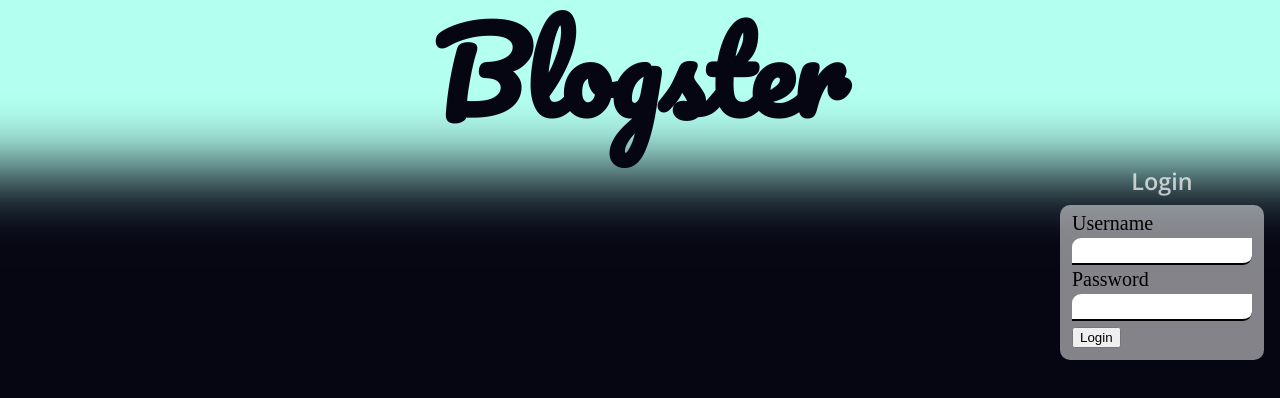
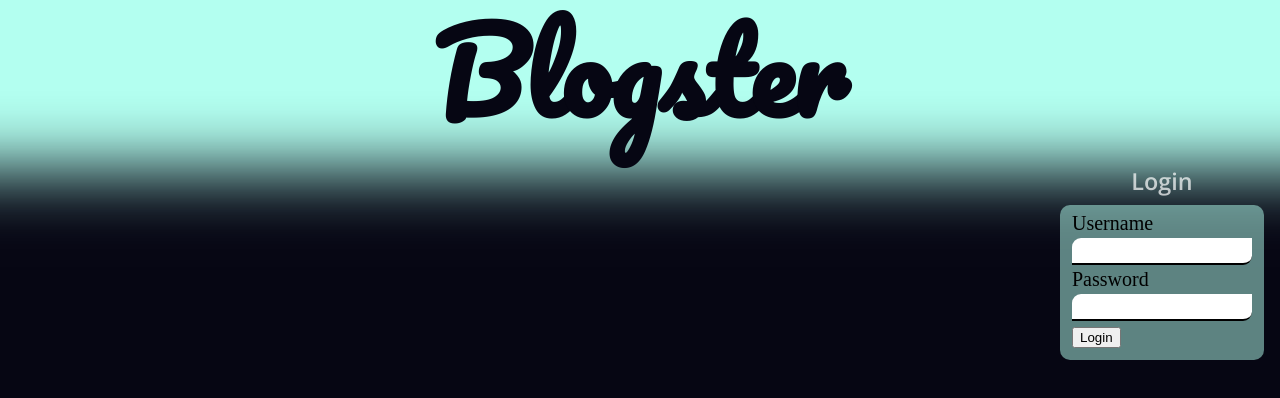
Before and after one commit to JoonasMV/Blogster, a React (Create React App) app in the folder client/: page / in a window 1280 px wide. Shown: the top 398 px of the page. Built offline with nearby package versions, Linux system fonts and the light colour scheme; no server answers.

Commit message:
Added user useState

```diff
--- a/client/src/App.js
+++ b/client/src/App.js
@@ -4,6 +4,7 @@ import Blogform from "./components/Blogform"
 import Loginbox from "./components/Loginbox"
 import styled, { createGlobalStyle } from "styled-components"
 import { Route, Routes } from "react-router-dom"
+import { useState } from "react"
 
 const StyledBody = createGlobalStyle`
 body {
@@ -23,6 +24,8 @@ const UserboxWrapper = styled.div`
 `
 
 function App() {
+  const [user, setUser] = useState({username: "", blogs: []})
+
   return (
     <div>
       <StyledBody />
@@ -34,7 +37,7 @@ function App() {
           element={
             <>
               <UserboxWrapper>
-                <Loginbox />
+                <Loginbox setUser={setUser}/>
               </UserboxWrapper>
               <Bloglist />
             </>
--- a/client/src/components/Loginbox.js
+++ b/client/src/components/Loginbox.js
@@ -5,7 +5,7 @@ import loginService from "../services/loginService"
 const Container = styled.div`
   padding: 2px;
   width: 25vh;
-  background-color: rgba(255, 255, 255, 0.5);
+  background-color: rgba(179, 255, 240, 0.5);
   color: black;
   border-radius: 10px;
 `
@@ -33,13 +33,17 @@ const StyledInput = styled.input`
   border-radius: 9px 0 9px;
 `
 
-const Loginbox = () => {
-  const [username, setUsername] = useState("")
+const Loginbox = ({ setUser }) => {
+  const [loginUsername, setUsername] = useState("")
   const [password, setPassword] = useState("")
 
   const handleLogin = async (event) => {
     event.preventDefault()
-    const accessToken = await loginService.login(username, password)
+    const { accessToken, username, blogs } = await loginService.login(
+      loginUsername,
+      password
+    )
+    setUser({ username, blogs })
     sessionStorage.setItem("accessToken", JSON.stringify(accessToken))
   }
 
@@ -51,7 +55,7 @@ const Loginbox = () => {
           Username
           <StyledInput
             type="text"
-            value={username}
+            value={loginUsername}
             onChange={(e) => setUsername(e.target.value)}
           />
           Password
--- a/client/src/components/Userbox.js
+++ b/client/src/components/Userbox.js
@@ -1,5 +1,3 @@
-
-
 const Userbox = () => {
   return (
     <>
```
Also changed, not shown: client/src/store.js (deleted), 1 other file (tests, documents, lock files or other folders).
